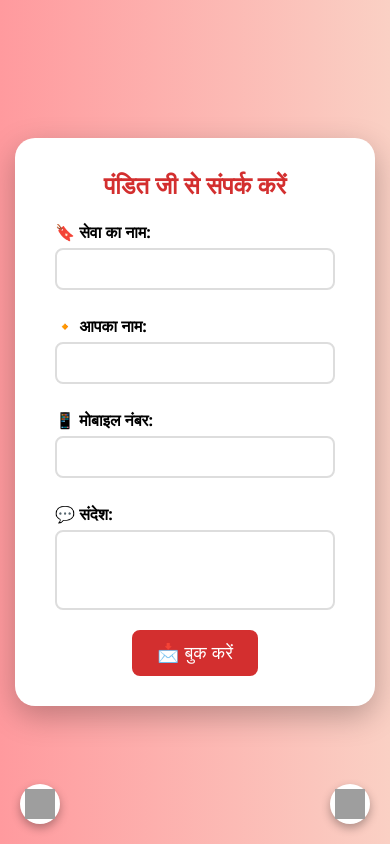
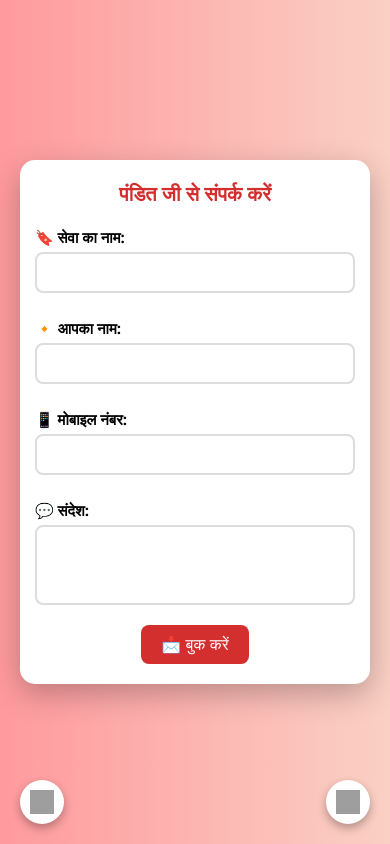
Before and after one commit to Radhikagarg20/poja_booking_site, a plain HTML site: page contact.html in a window 390 px wide. Drawn offline with Linux system fonts and the light colour scheme; grey boxes are pictures that could not be loaded.

Commit message:
Update contact.html

```diff
--- a/contact.html
+++ b/contact.html
@@ -1,10 +1,10 @@
 <!DOCTYPE html>
 <html lang="hi">
-
 <head>
   <meta charset="UTF-8">
   <title>पंडित जी से संपर्क करें</title>
   <meta name="viewport" content="width=device-width, initial-scale=1.0">
+
   <style>
     * {
       margin: 0;
@@ -15,10 +15,11 @@
     body {
       font-family: 'Segoe UI', sans-serif;
       background: linear-gradient(to right, #ff9a9e, #fad0c4);
-      height: 100vh;
+      min-height: 100vh;
       display: flex;
       justify-content: center;
       align-items: center;
+      padding: 20px;
       animation: gradientShift 10s ease infinite;
     }
 
@@ -30,10 +31,11 @@
 
     .form-container {
       background: #fff;
-      padding: 30px 40px;
+      padding: 30px 25px;
       border-radius: 20px;
       box-shadow: 0 10px 30px rgba(0, 0, 0, 0.25);
-      width: 360px;
+      width: 100%;
+      max-width: 400px;
       text-align: center;
       animation: slideUp 1s ease;
     }
@@ -46,6 +48,7 @@
     h2 {
       color: #d32f2f;
       margin-bottom: 20px;
+      font-size: 22px;
     }
 
     label {
@@ -53,6 +56,7 @@
       font-weight: bold;
       text-align: left;
       margin: 10px 0 5px;
+      font-size: 16px;
     }
 
     input, textarea {
@@ -60,7 +64,7 @@
       padding: 10px;
       border: 2px solid #ddd;
       border-radius: 8px;
-      font-size: 16px;
+      font-size: 15px;
       margin-bottom: 15px;
       transition: border-color 0.3s;
     }
@@ -94,8 +98,8 @@
     .floating-icon {
       position: fixed;
       bottom: 20px;
-      width: 40px;
-      height: 40px;
+      width: 50px;
+      height: 50px;
       background: #fff;
       border-radius: 50%;
       box-shadow: 0 4px 10px rgba(0, 0, 0, 0.3);
@@ -106,8 +110,8 @@
     }
 
     .floating-icon img {
-      width: 30px;
-      height: 30px;
+      width: 28px;
+      height: 28px;
     }
 
     .email-icon {
@@ -116,6 +120,37 @@
 
     .whatsapp-icon {
       right: 20px;
+    }
+
+    /* 🌟 Mobile adjustments */
+    @media (max-width: 480px) {
+      .form-container {
+        padding: 20px 15px;
+        border-radius: 15px;
+      }
+
+      h2 {
+        font-size: 20px;
+      }
+
+      label {
+        font-size: 15px;
+      }
+
+      button {
+        font-size: 16px;
+        padding: 10px 20px;
+      }
+
+      .floating-icon {
+        width: 44px;
+        height: 44px;
+      }
+
+      .floating-icon img {
+        width: 24px;
+        height: 24px;
+      }
     }
   </style>
 </head>
@@ -139,9 +174,7 @@
       <label>💬 संदेश:</label>
       <textarea name="message" id="message" required></textarea>
 
-      <!-- ✅ Added Hidden Fields -->
       <input type="hidden" name="_next" value="https://radhikagarg20.github.io/Pooja_Booking/thankyou.html">
-
       <input type="hidden" name="_captcha" value="false">
       <input type="hidden" name="_subject" value="💌 नई सेवा बुकिंग - वेबसाइट से">
       <input type="hidden" name="_template" value="table">
@@ -168,6 +201,5 @@
       }
     };
   </script>
-
 </body>
 </html>
```
